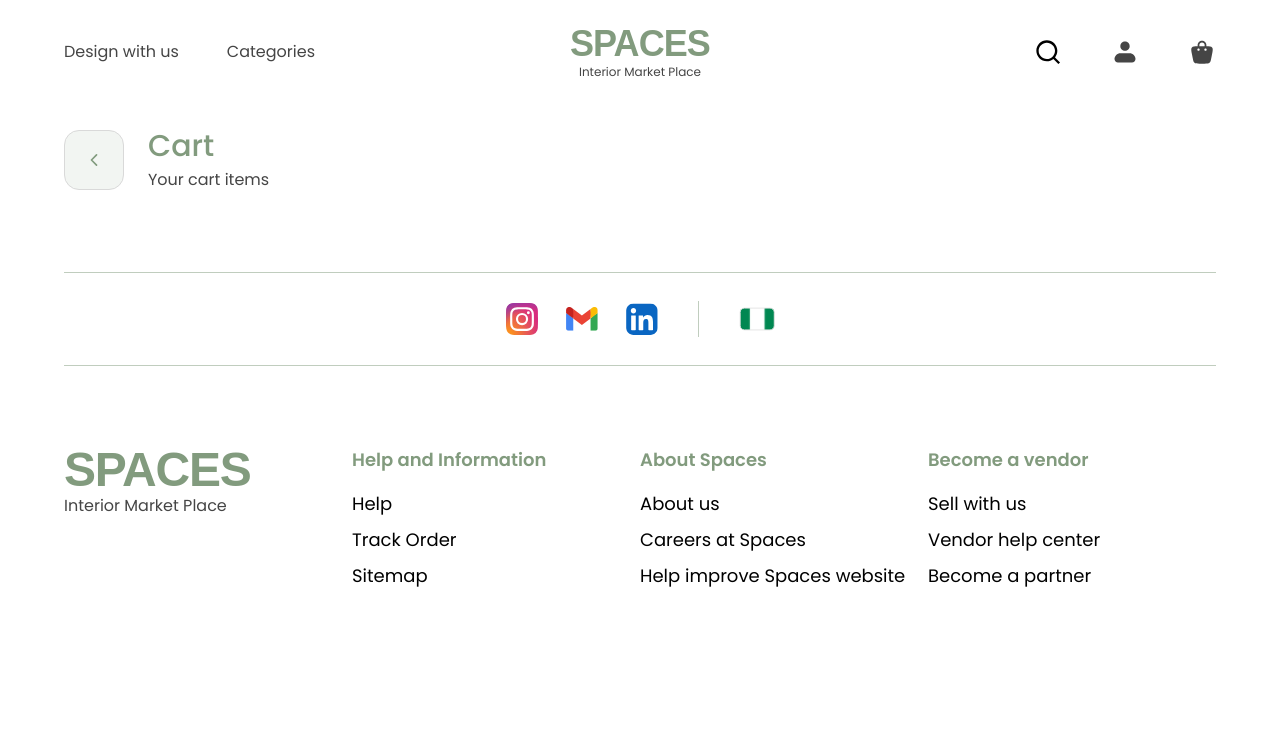
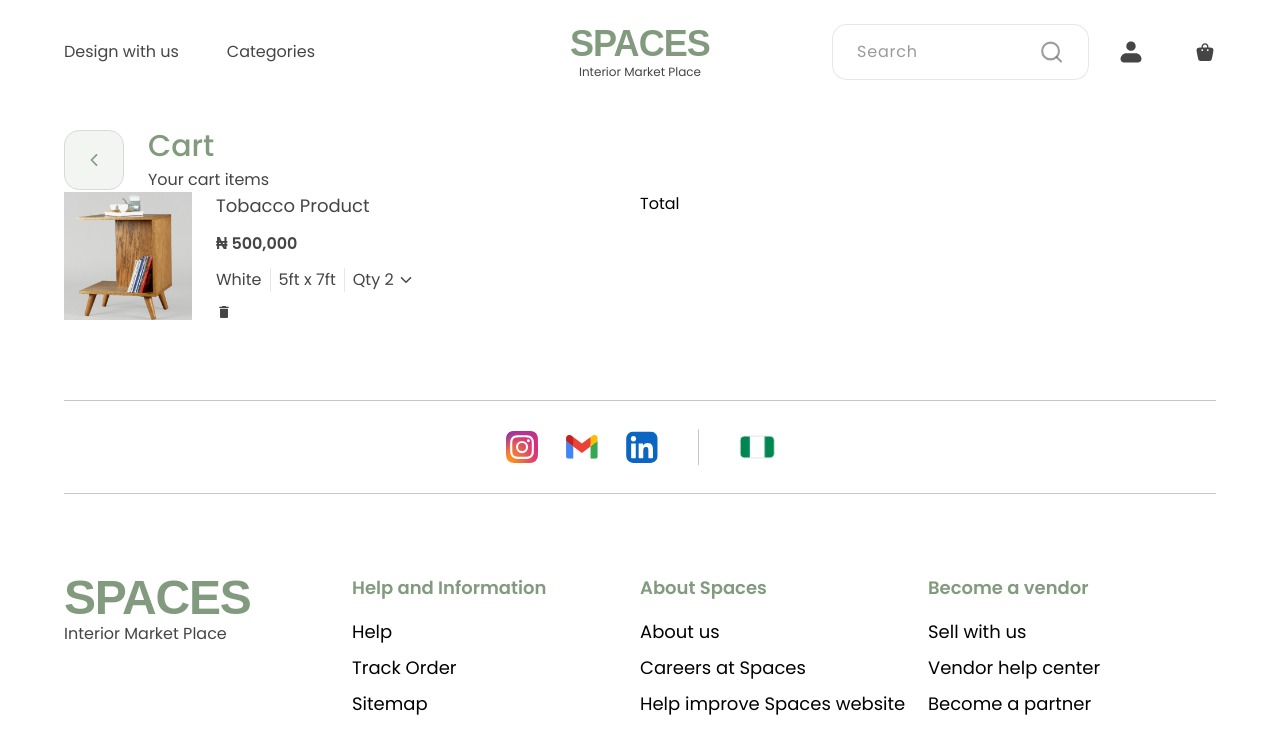
Before and after one commit to jola-blvhk/spaces-interior-marketplace, a Next.js app: page /cart in a window 1280 px wide. Shown: the top 754 px of the page. Built offline with nearby package versions, Linux system fonts and the light colour scheme; a web font is replaced by a local one.

Commit message:
cartpage

```diff
--- a/src/app/utils/routes.ts
+++ b/src/app/utils/routes.ts
@@ -5,4 +5,5 @@ export const ROUTES = {
   AuthLayout: "/auth",
   TopProducts: "/topproducts",
   Categories: "/categories",
+  Cart: "/cart",
 };
--- /dev/null
+++ b/src/components/cart-page/cart-item.tsx
@@ -0,0 +1,52 @@
+import Image from "next/image";
+import React from "react";
+import { IoIosArrowDown } from "react-icons/io";
+import { MdDelete } from "react-icons/md";
+
+interface CartItemProps {
+  image: string;
+  name: string;
+  price: number;
+  color: string;
+  size: string;
+  quantity: number;
+}
+const CartItem: React.FC<CartItemProps> = ({
+  image,
+  name,
+  price,
+  color,
+  size,
+  quantity,
+}) => {
+  return (
+    <div className="flex items-center text-primary-black-90 gap-x-3 md:gap-x-6 ">
+      <div className="relative w-24 h-24 md:w-32 md:h-32 rounded-[8.18px] md:rounded-[15px]">
+        <Image
+          src={image ? image : ""}
+          className="object-cover"
+          alt="name"
+          fill={true}
+          objectFit="contain rounded-lg md:rounded-[15px]"
+        />
+      </div>
+      <div className=" h-full gap-y-1 md:gap-y-3 grid justify-between">
+        <h3 className="line-clamp-2 text-sm md:text-base lg:text-lg">{name}</h3>
+        <h3 className=" line-clamp-1  font-semibold">
+          ₦ {price?.toLocaleString()}
+        </h3>
+        <div className="flex gap-2 divide-x">
+          <p>{color}</p>
+          <p className="pl-2">{size}</p>
+          <div className="flex items-center gap-1">
+            <p className="pl-2">Qty {quantity}</p>
+            <IoIosArrowDown />
+          </div>
+        </div>
+        <MdDelete />
+      </div>
+    </div>
+  );
+};
+
+export default CartItem;
--- a/src/components/cart-page/index.tsx
+++ b/src/components/cart-page/index.tsx
@@ -1,5 +1,7 @@
 import React from "react";
 import TitleHeading from "../products-components/title-heading";
+import CartItem from "./cart-item";
+import ExampleProduct from "/public/assets/products/example-product.png";
 
 const Cart = () => {
   return (
@@ -10,6 +12,20 @@ const Cart = () => {
           description="Your cart items"
           showBackButton={true}
         />
+
+        <div className="grid md:grid-cols-2">
+          <div>
+            <CartItem
+              image={ExampleProduct.src}
+              name="Tobacco Product"
+              price={500000}
+              color="White"
+              size="5ft x 7ft"
+              quantity={2}
+            />
+          </div>
+          <div>Total</div>
+        </div>
       </div>
     </div>
   );
--- a/src/components/header/index.tsx
+++ b/src/components/header/index.tsx
@@ -1,7 +1,7 @@
 "use client";
 
 import Image from "next/image";
-import React from "react";
+import React, { useState } from "react";
 import Search from "../../assets/icons/search.svg";
 import Cart2 from "../../assets/icons/cart-2.svg";
 import ProfileFill from "../../assets/icons/profile-fill.svg";
@@ -16,12 +16,19 @@ import Link from "next/link";
 import { ROUTES } from "@/app/utils/routes";
 import "animate.css";
 import "animate.css/animate.min.css";
+import { IoSearch } from "react-icons/io5";
+import { FiSearch } from "react-icons/fi";
 const Header = () => {
+  const [searchValue, setSearchValue] = useState("");
   const authState = useAppSelector((state) => state.auth.authState);
   const hamburgerState = useAppSelector((state) => state.ui.hamBurgerState);
   const setHamburgerState = uiActions.setHamburgerState;
   const dispatch = useAppDispatch();
   const pathName = usePathname();
+
+  const handleChange = (e: React.ChangeEvent<HTMLInputElement>) => {
+    setSearchValue(e.target.value);
+  };
 
   const isCategoriesPage = pathName.startsWith("/categories");
   return (
@@ -88,33 +95,50 @@ const Header = () => {
                   src={ProfileGreen}
                   alt="profile"
                 />
+                <Link href={ROUTES.Cart}>
                   <Image
                     className=" cursor-pointer w-7 h-7"
                     src={CartGreen}
                     alt="cart"
                   />
+                </Link>
               </div>
             </div>
 
             {/*desktop profile, cart and auth */}
             <div className="hidden md:grid justify-end">
               {authState && (
-                <div className="flex items-center ml-0 gap-[49px] w-fit">
+                <div className="flex  items-center ml-0 gap-[49px] w-fit">
                   <Image
-                    className=" cursor-pointer w-7 h-7 "
+                    className="block xl:hidden w-7 h-7"
                     src={Search}
                     alt="search"
                   />
+                  <div className="flex items-center gap-7">
+                    <div className=" md:hidden xl:flex rounded-[10px] md:rounded-[15px] flex m-auto items-center gap-2 py-3 px-4 md:px-6  cursor-pointer bg-primary-white-100 border border-solid border-[##D9D9D9]  max-w-[350px]  box-border rotate-[0.02deg]">
+                      <input
+                        placeholder="Search"
+                        defaultValue={searchValue}
+                        className="focus:outline-none w-full text-primary-black-90 placeholder:text-[#726D6DB2] placeholder:text-xs placeholder:md:text-sm placeholder:lg:text-base  text-sm md:text-base tracking-wider"
+                        // onClick={handleSearchClicked}
+                        onChange={handleChange}
+                      />
+                      <FiSearch className="text-[#737373B2] text-3xl font-bold" />
+                    </div>
                     <Image
                       className=" cursor-pointer w-7 h-7"
                       src={ProfileFill}
                       alt="profile"
                     />
+                  </div>
+
+                  <Link href={ROUTES.Cart}>
                     <Image
                       className=" cursor-pointer w-7 h-7"
                       src={Cart2}
                       alt="cart"
                     />
+                  </Link>
                 </div>
               )}
               {!authState && (
```
Lines whose indentation alone changed are shown as unchanged.
